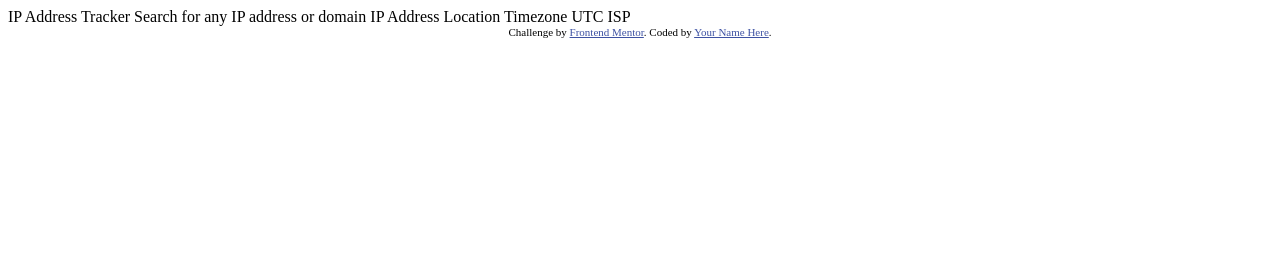
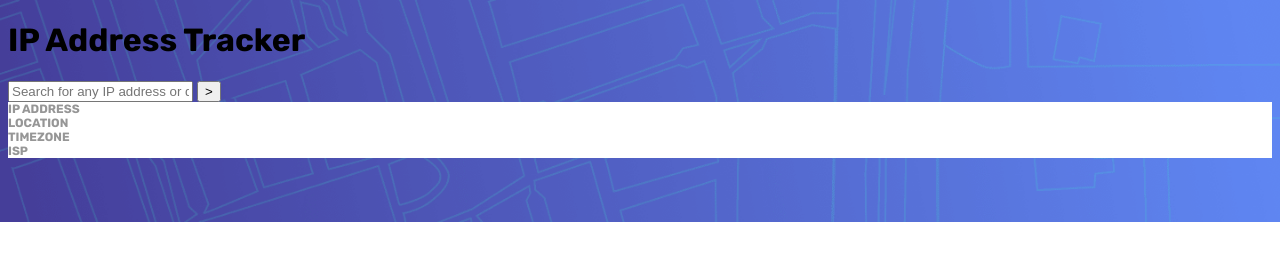
Before and after one commit to KristaCalleja/ip-address-tracker-master, a plain HTML site: page index.html in a window 1280 px wide. Drawn offline with Linux system fonts and the light colour scheme.

Commit message:
Basic architecture

```diff
--- a/index.html
+++ b/index.html
@@ -2,33 +2,27 @@
 <html lang="en">
 <head>
   <meta charset="UTF-8">
-  <meta name="viewport" content="width=device-width, initial-scale=1.0"> <!-- displays site properly based on user's device -->
-
+  <meta name="viewport" content="width=device-width, initial-scale=1.0">
   <link rel="icon" type="image/png" sizes="32x32" href="./images/favicon-32x32.png">
-
+  <link rel="preconnect" href="https://fonts.gstatic.com">
+  <link href="https://fonts.googleapis.com/css2?family=Rubik:ital,wght@0,400;0,700;1,500&display=swap" rel="stylesheet">
+  <link rel="stylesheet" href="style.css">
   <title>Frontend Mentor | IP Address Tracker</title>
-
-  <!-- Feel free to remove these styles or customise in your own stylesheet 👍 -->
-  <style>
-    .attribution { font-size: 11px; text-align: center; }
-    .attribution a { color: hsl(228, 45%, 44%); }
-  </style>
 </head>
 <body>
 
-  IP Address Tracker
+  <h1>IP Address Tracker</h1>
+  <form id="form" class="input-group__input" action="/" method="GET">
+    <input id="input" type="text" placeholder="Search for any IP address or domain">
+    <button type="submit" class="btn">></button>
+  </form>
+  <div class="card">
+    <div class="card-title">IP Address</div>
+    <div class="card-title">Location</div>
+    <div class="card-title">Timezone</div>
+    <div class="card-title">ISP</div>
+  </div>
 
-  Search for any IP address or domain
 
-  IP Address
-  Location
-  Timezone
-    UTC <!-- add offset value dynamically using the API -->
-  ISP
-
-  <div class="attribution">
-    Challenge by <a href="https://www.frontendmentor.io?ref=challenge" target="_blank">Frontend Mentor</a>.
-    Coded by <a href="#">Your Name Here</a>.
-  </div>
 </body>
 </html>
--- /dev/null
+++ b/style.css
@@ -0,0 +1,20 @@
+:root{
+    --very-dark-gray: hsl(0, 0%, 17%);
+    --dark-gray: hsl(0, 0%, 59%);
+}
+
+body{
+    font-family: 'Rubik', sans-serif;
+    background-image: url(images/pattern-bg.png);
+    background-size: cover;
+    background-repeat: no-repeat;
+}
+.card{
+    background: white;
+}
+.card-title{
+    text-transform: uppercase;
+    color: var(--dark-gray);
+    font-weight: 700;
+    font-size: 12px;
+}
```
Also changed, not shown: design/desktop-preview.jpg (deleted).
